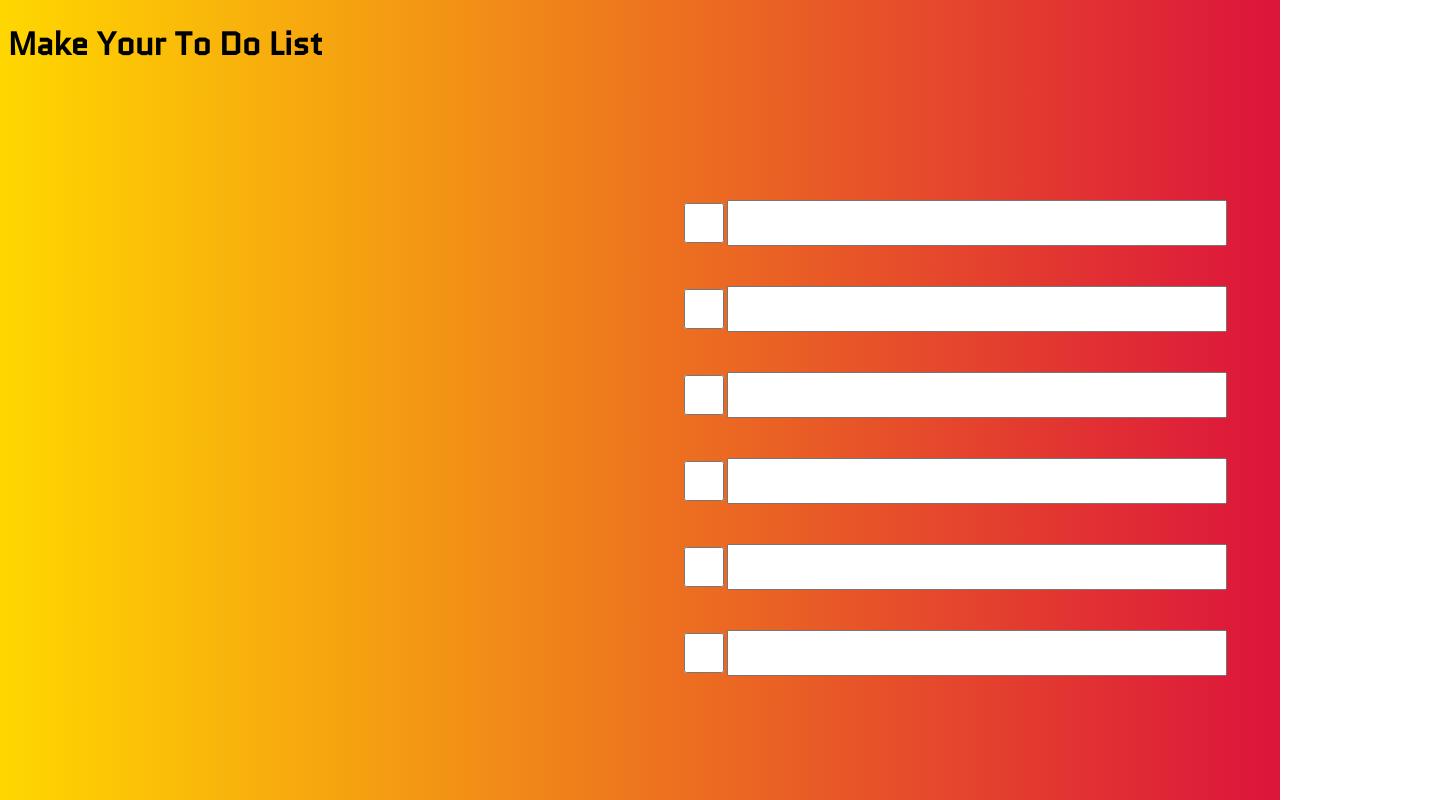
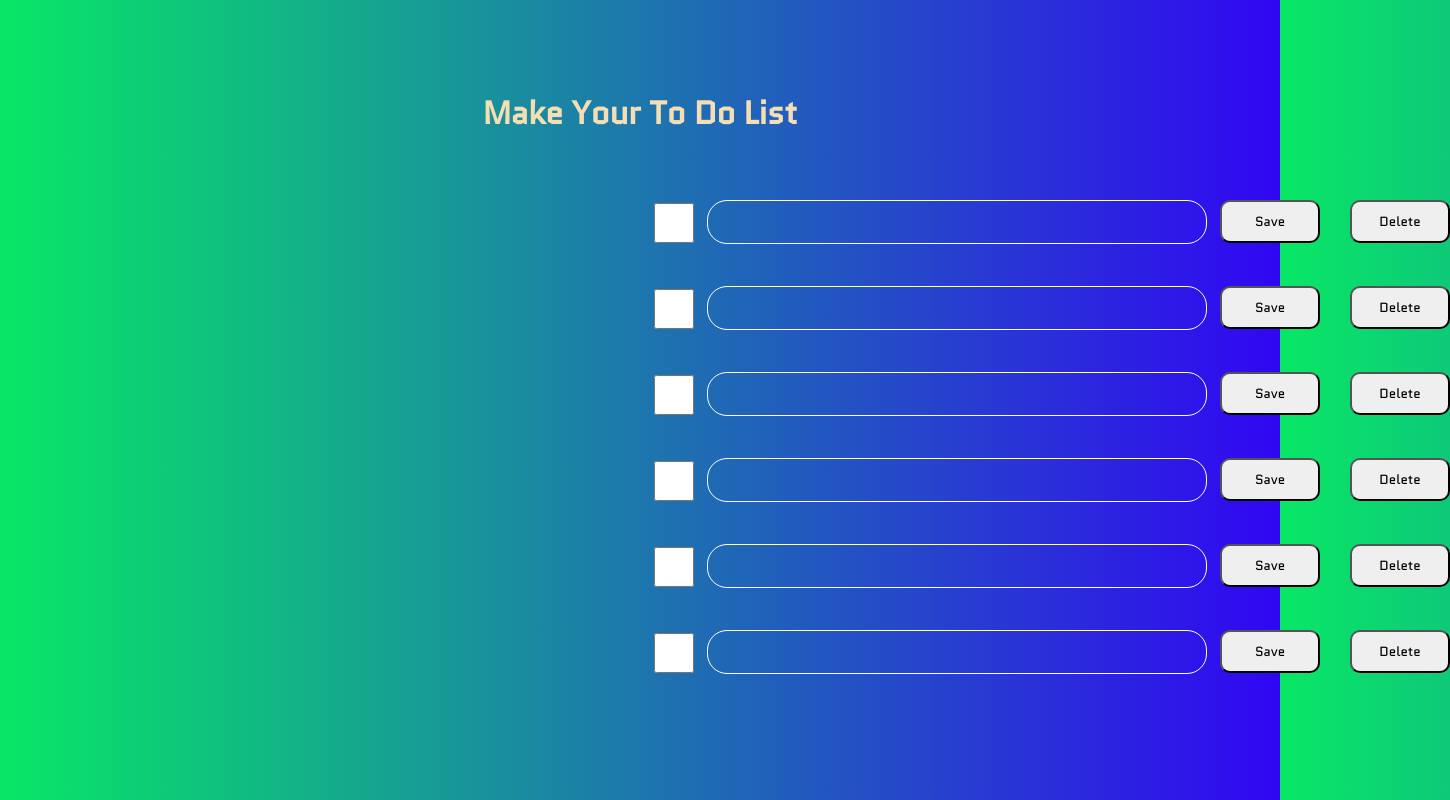
Before and after one commit to Novo1999/to-do-list-, a plain HTML site: page index.html in a window 1280 px wide. Shown: the whole page, 1450 px wide, since content can reach past the window. Drawn offline with Linux system fonts and the light colour scheme.

Commit message:
html and css done with no responsiveness

```diff
--- a/index.html
+++ b/index.html
@@ -8,7 +8,7 @@
     <title>To-Do-List</title>
   </head>
   <body>
-    <h1>Make Your To Do List</h1>
+    <h1 class="head">Make Your To Do List</h1>
     <div class="whole-todo">
       <div class="todo">
         <input type="text" name="entry" id="entry" />
@@ -23,7 +23,7 @@
 
         <input type="text" name="entry" id="entry" />
       </div>
-      <aside>
+      <aside class="check">
         <input type="checkbox" name="check" id="checkBtn" />
         <input type="checkbox" name="check" id="checkBtn" />
         <input type="checkbox" name="check" id="checkBtn" />
@@ -31,6 +31,22 @@
         <input type="checkbox" name="check" id="checkBtn" />
         <input type="checkbox" name="check" id="checkBtn" />
       </aside>
+      <aside class="save-btn">
+        <button class="btn save-button">Save</button>
+        <button class="btn save-button">Save</button>
+        <button class="btn save-button">Save</button>
+        <button class="btn save-button">Save</button>
+        <button class="btn save-button">Save</button>
+        <button class="btn save-button">Save</button>
+      </aside>
+      <aside class="delete-btn">
+        <button class="btn save-button">Delete</button>
+        <button class="btn save-button">Delete</button>
+        <button class="btn save-button">Delete</button>
+        <button class="btn save-button">Delete</button>
+        <button class="btn save-button">Delete</button>
+        <button class="btn save-button">Delete</button>
+      </aside>
     </div>
   </body>
 </html>
--- a/styles.css
+++ b/styles.css
@@ -4,14 +4,15 @@
 }
 
 html {
-  background: linear-gradient(to left, #dc143c, #ffd700);
+  background: linear-gradient(to left, #3106f3, #09e766);
+  box-sizing: border-box;
 }
 .todo {
   display: flex;
   flex-direction: column;
   width: 500px;
   float: right;
-  gap: 40px;
+  gap: 42px;
 }
 aside {
   float: right;
@@ -22,12 +23,59 @@ aside {
 .whole-todo {
   position: absolute;
   top: 200px;
-  left: 680px;
-}
-#entry {
-  height: 40px;
+  left: 650px;
 }
 #checkBtn {
   width: 40px;
   height: 40px;
+  cursor: pointer;
+  transition: all 0.3s;
 }
+#checkBtn:hover {
+  transform: scale(1.2);
+}
+.check {
+  margin-right: 10px;
+}
+.head {
+  text-align: center;
+  margin-top: 90px;
+  color: wheat;
+}
+.save-btn {
+  position: absolute;
+  left: 570px;
+  display: flex;
+  gap: 43px;
+}
+.save-button {
+  padding: 10px;
+  width: 100px;
+  /* border: 2px solid black; */
+  border-radius: 10px;
+  transition: all 0.3s;
+  cursor: pointer;
+}
+.delete-btn {
+  position: absolute;
+  left: 700px;
+  display: flex;
+  gap: 43px;
+}
+#entry {
+  height: 40px;
+  font-size: 30px;
+  border-radius: 20px;
+  background: transparent;
+  transition: all 0.2s;
+  border: 1px solid white;
+  display: flex;
+}
+#entry:focus {
+  box-shadow: 0px 0px 20px 5px rgba(245, 245, 220, 0.514);
+}
+.save-button:hover {
+  transform: translateY(-5px);
+  color: rgb(223, 15, 32);
+  font-size: 110%;
+}
```
